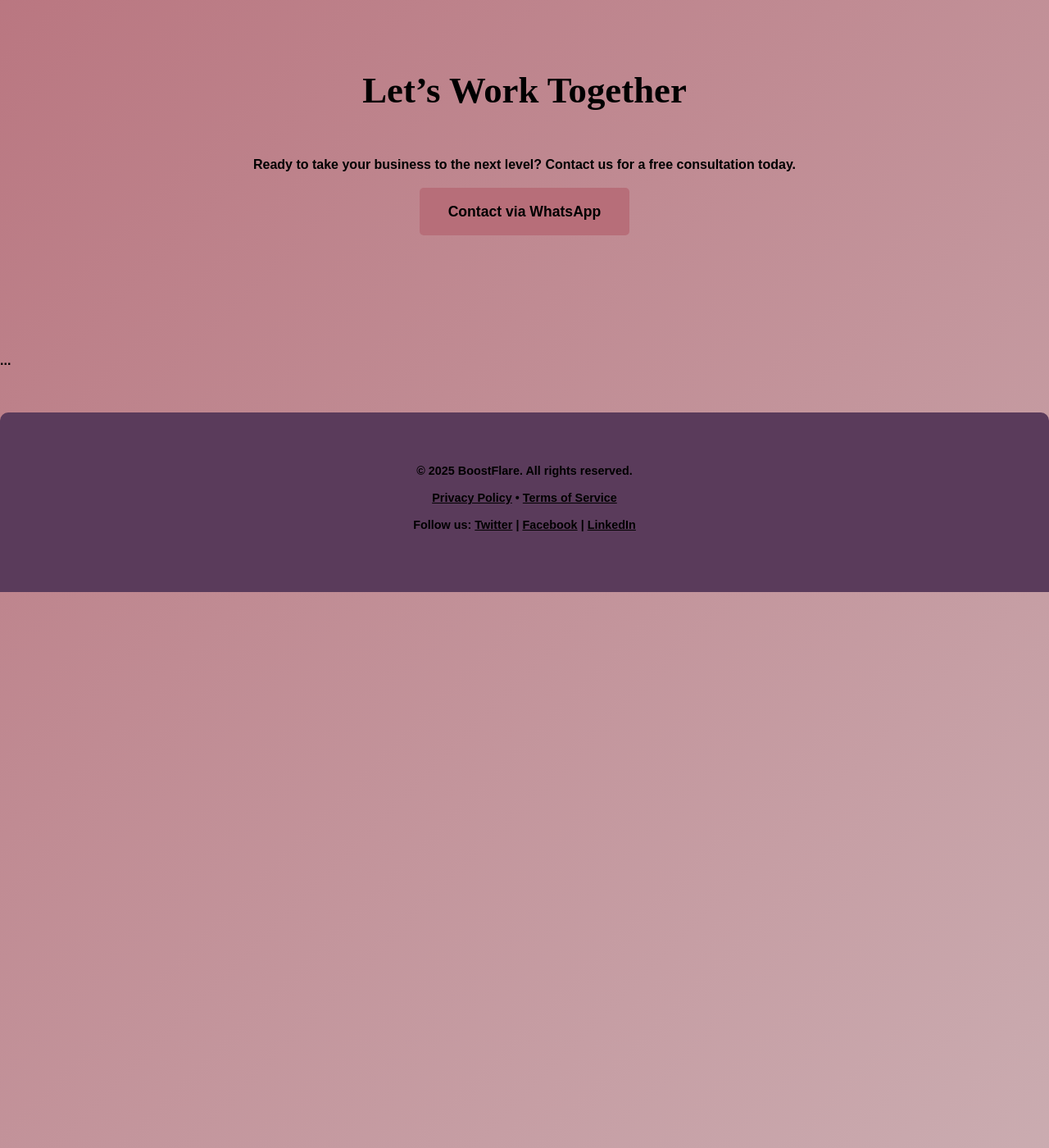
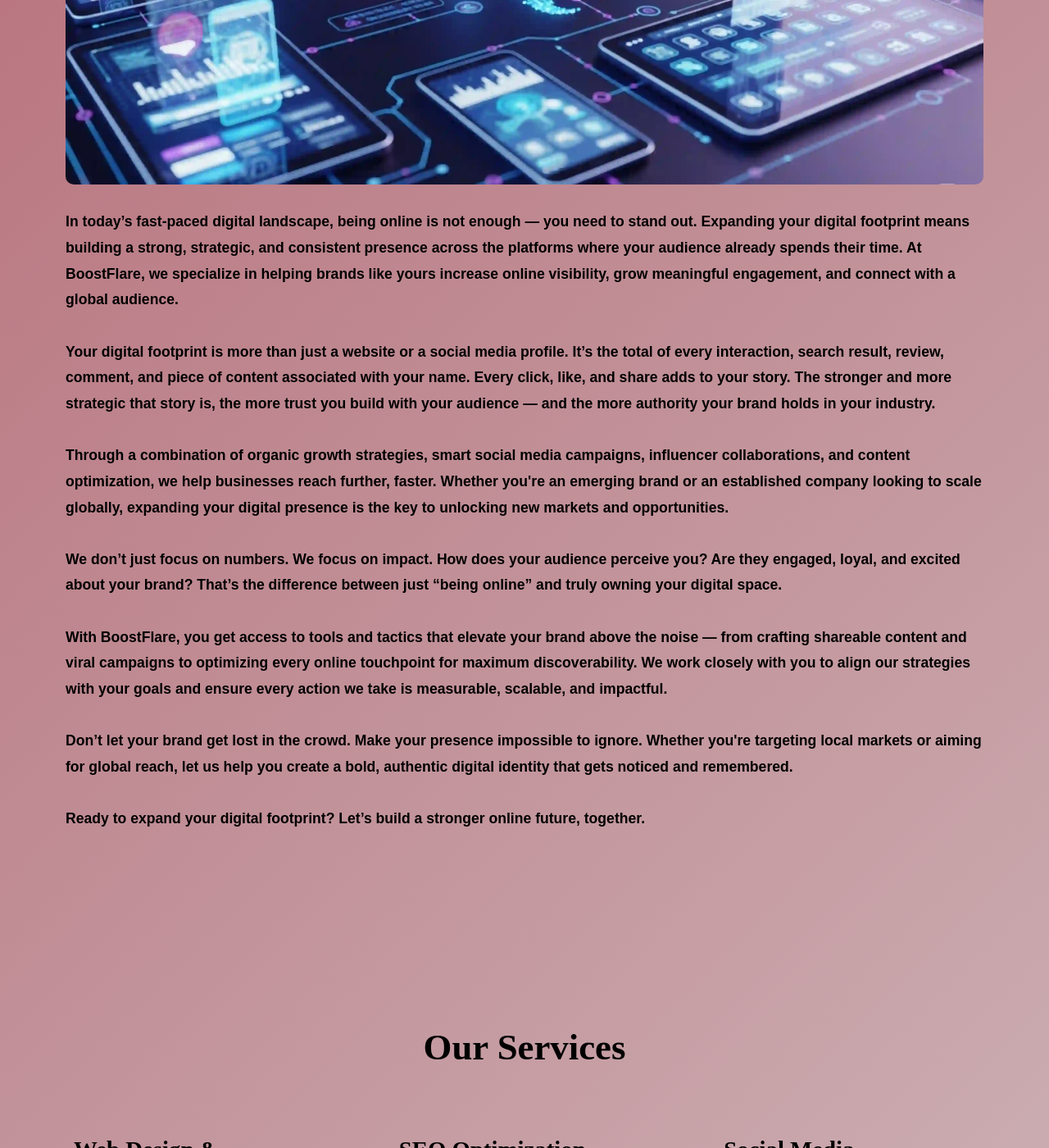
Before and after one commit to candra2012/BoostFlare, a Jekyll site: the page built from index.html, in a window 1280 px wide and 1400 px high, scrolled down 1345 px. Shown: the whole window at 82% size. Built offline with Jekyll 4.4.1, drawn with Linux system fonts in a browser that asks for light colours; some of the changed text lies outside the part shown.

Commit message:
Update index.html

```diff
--- a/index.html
+++ b/index.html
@@ -17,6 +17,32 @@
   <p>
     We’re not just another name on the internet. We’re here to make things simpler, smoother, and smarter—for you. Whether it’s solving a problem or bringing an idea to life, we show up with purpose, passion, and a plan that works.
   </p>
+</section>
+
+<section class="section" id="expand-digital-footprint">
+  <div class="container">
+    <h2>Expand Your Digital Footprint</h2>
+    <img
+      src="https://raw.githubusercontent.com/candra2012/BoostFlare/refs/heads/main/image/Expand.Your.Digital.Footprint.webp"
+      alt="Expand Your Digital Footprint"
+      style="max-width: 100%; border-radius: 10px; margin-bottom: 30px;"
+    />
+    <p style="text-align: left; font-size: 1.1em; color: var(--deep-plum); line-height: 1.8;">
+      In today’s fast-paced digital landscape, being online is not enough — you need to stand out. Expanding your digital footprint means building a strong, strategic, and consistent presence across the platforms where your audience already spends their time. At BoostFlare, we specialize in helping brands like yours <strong>increase online visibility</strong>, grow meaningful engagement, and <strong>connect with a global audience</strong>.
+      <br><br>
+      Your digital footprint is more than just a website or a social media profile. It’s the total of every interaction, search result, review, comment, and piece of content associated with your name. Every click, like, and share adds to your story. The stronger and more strategic that story is, the more trust you build with your audience — and the more authority your brand holds in your industry.
+      <br><br>
+      Through a combination of organic growth strategies, smart social media campaigns, influencer collaborations, and content optimization, we help businesses reach further, faster. Whether you're an emerging brand or an established company looking to scale globally, expanding your digital presence is the key to unlocking new markets and opportunities.
+      <br><br>
+      We don’t just focus on numbers. We focus on impact. How does your audience perceive you? Are they engaged, loyal, and excited about your brand? That’s the difference between just “being online” and truly owning your digital space.
+      <br><br>
+      With BoostFlare, you get access to tools and tactics that elevate your brand above the noise — from crafting shareable content and viral campaigns to optimizing every online touchpoint for maximum discoverability. We work closely with you to align our strategies with your goals and ensure every action we take is measurable, scalable, and impactful.
+      <br><br>
+      Don’t let your brand get lost in the crowd. Make your presence impossible to ignore. Whether you're targeting local markets or aiming for global reach, let us help you create a bold, authentic digital identity that gets noticed and remembered.
+      <br><br>
+      Ready to expand your digital footprint? Let’s build a stronger online future, together.
+    </p>
+  </div>
 </section>
 
 <section class="section" id="services">
```
